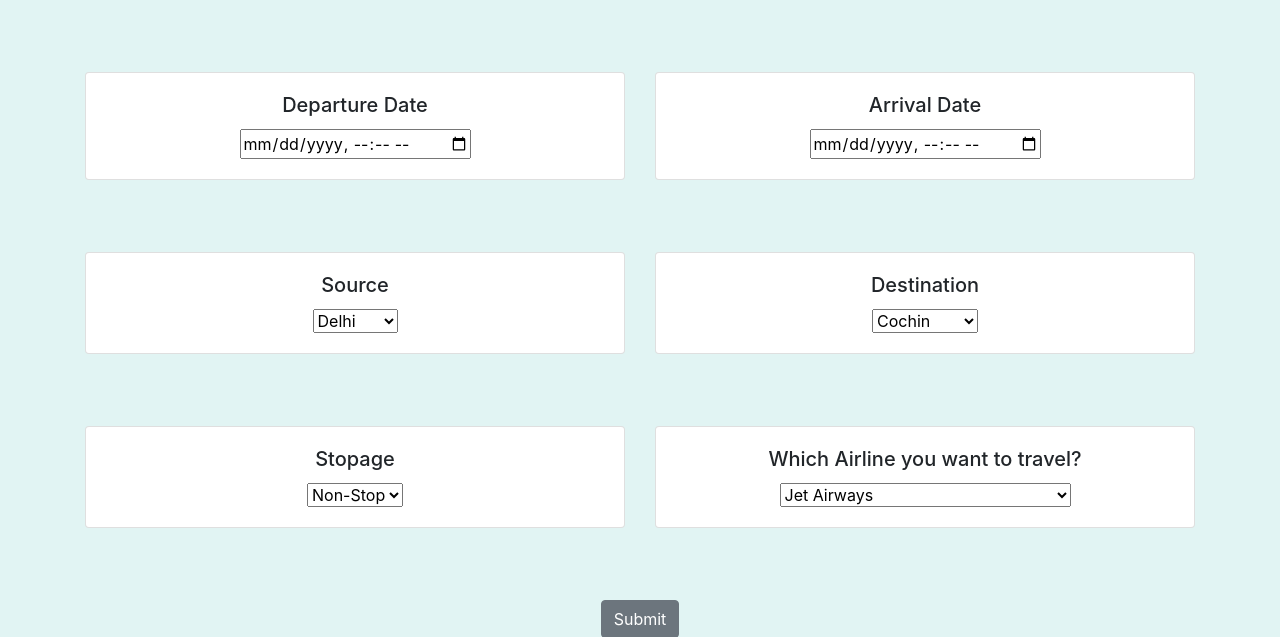
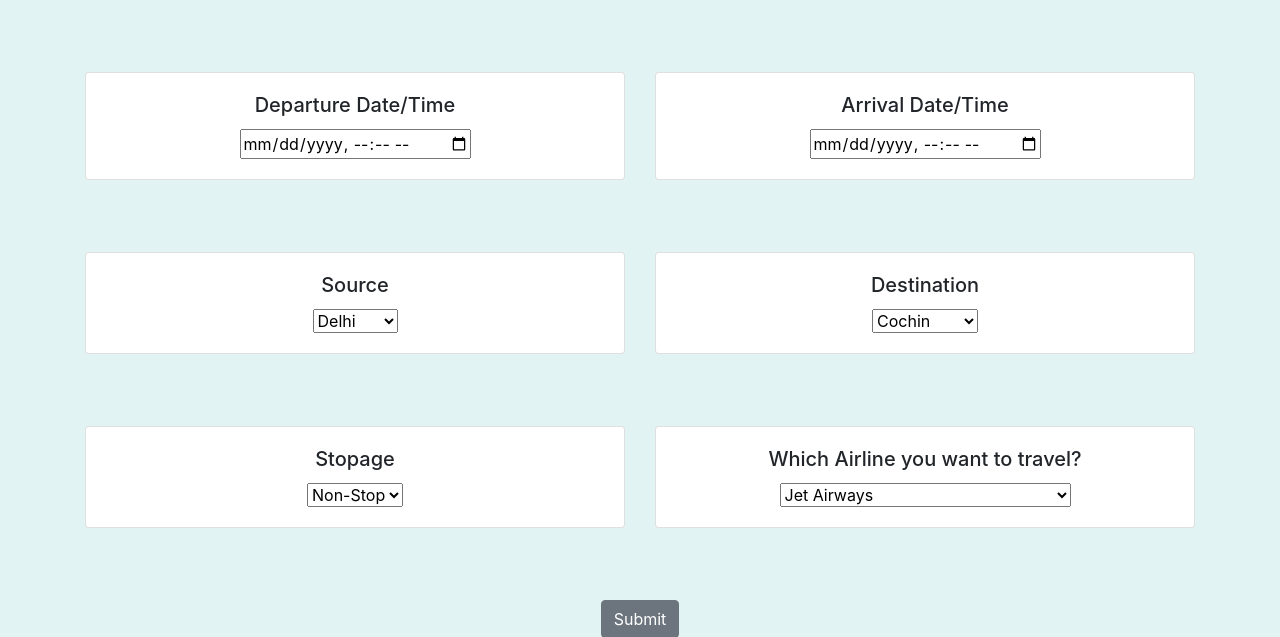
Before and after one commit to Namit-Joshi/Flight-Fare-Prediction, a Flask app: page / in a window 1280 px wide. Shown: the part 56-693 px from the top of the page. Run offline with Flask 2, Linux system fonts and the light colour scheme; some libraries are stand-ins or nearby versions.

Commit message:
Update home.html

```diff
--- a/templates/home.html
+++ b/templates/home.html
@@ -42,7 +42,7 @@
                 <div class="col-sm-6">
                     <div class="card">
                         <div class="card-body">
-                            <h5 class="card-title">Departure Date</h5>
+                            <h5 class="card-title">Departure Date/Time</h5>
                             <!-- Departure -->
                             <input type="datetime-local" name="Dep_Time" id="Dep_Time" required="required">
                         </div>
@@ -54,7 +54,7 @@
                 <div class="col-sm-6">
                     <div class="card">
                         <div class="card-body">
-                            <h5 class="card-title">Arrival Date</h5>
+                            <h5 class="card-title">Arrival Date/Time</h5>
                             <!-- Arrival -->
                             <input type="datetime-local" name="Arrival_Time" id="Arrival_Time" required="required">
                         </div>
```
